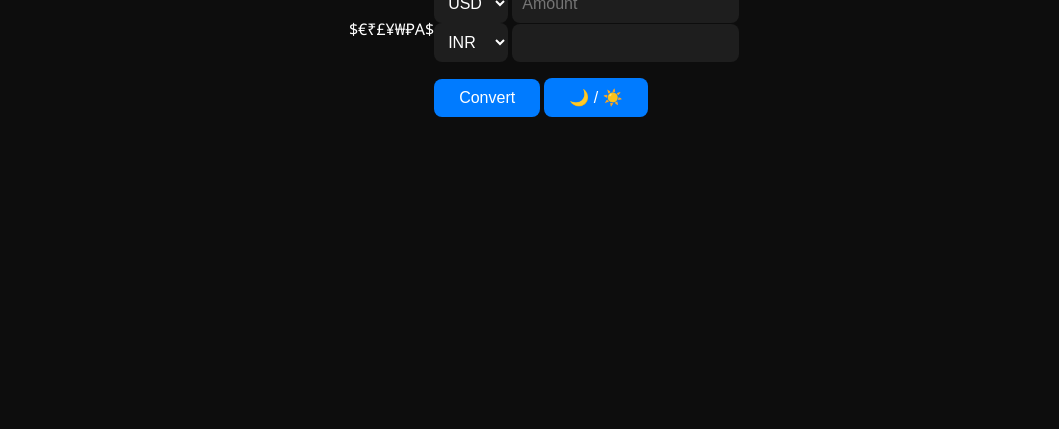
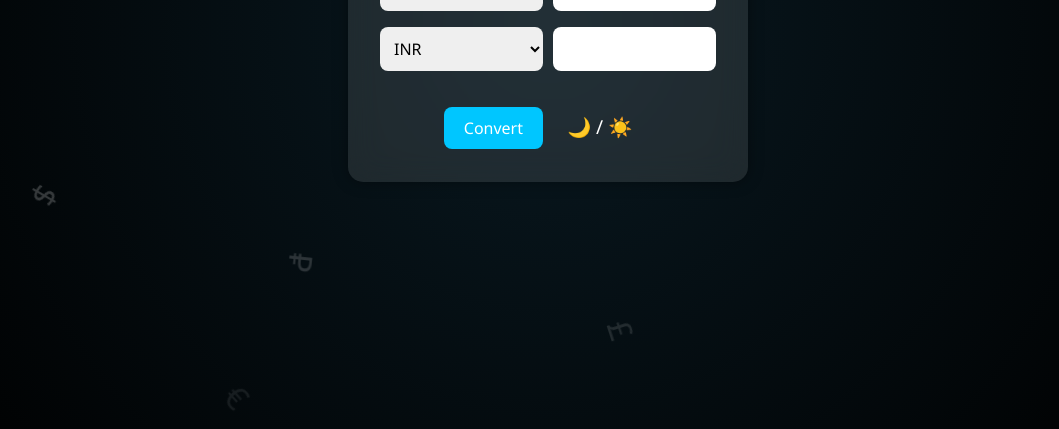
Before and after one commit to ARYAN1125/Currency-Convertor, a plain HTML site: page index.html in a window 1280 px wide. Shown: the part 371-800 px from the top of the page, without its empty margins (92-1151 px from the left). Drawn offline with Linux system fonts and the light colour scheme.

Commit message:
Update style.css

```diff
--- a/style.css
+++ b/style.css
@@ -1,111 +1,130 @@
-/* Reset & Base */
+/* Base styles */
 * {
   margin: 0;
   padding: 0;
   box-sizing: border-box;
-}
-body {
-  font-family: 'Segoe UI', sans-serif;
-  background: #0d0d0d;
-  color: #ffffff;
-  height: 100vh;
-  display: flex;
-  justify-content: center;
-  align-items: center;
-  overflow: hidden;
-  position: relative;
+  font-family: "Segoe UI", sans-serif;
 }
 
-/* Converter Box */
-.converter {
-  background: rgba(30, 30, 30, 0.9);
+body {
+  background-color: #0e0e23;
+  color: white;
+  display: flex;
+  align-items: center;
+  justify-content: center;
+  height: 100vh;
+  position: relative;
+  transition: background 0.4s ease;
+  overflow: hidden;
+}
+
+/* Light mode */
+body.light-mode {
+  background-color: #f2f2f2;
+  color: #222;
+}
+
+/* Container */
+.converter-container {
+  background-color: rgba(255, 255, 255, 0.1);
   padding: 2rem;
-  border-radius: 20px;
-  text-align: center;
-  box-shadow: 0 10px 30px rgba(0,0,0,0.6);
-  z-index: 2;
+  border-radius: 15px;
+  backdrop-filter: blur(15px);
+  box-shadow: 0 0 15px rgba(0, 0, 0, 0.4);
+  z-index: 1;
   width: 90%;
   max-width: 400px;
+  text-align: center;
 }
 
-.converter h1 {
-  margin-bottom: 1.5rem;
-  font-size: 1.8rem;
-  color: #00bfff;
+/* Inputs & selects */
+.currency-box {
+  display: flex;
+  justify-content: space-between;
+  gap: 10px;
+  margin: 1rem 0;
 }
 
-.input-group {
-  display: flex;
-  flex-wrap: wrap;
-  justify-content: center;
-  align-items: center;
-  gap: 10px;
-  margin-bottom: 1rem;
+select, input {
+  padding: 10px;
+  width: 100%;
+  border: none;
+  border-radius: 8px;
+  outline: none;
+  font-size: 1rem;
 }
 
-input,
-select {
-  padding: 10px;
+/* Button */
+button {
+  padding: 10px 20px;
+  margin-top: 10px;
   font-size: 1rem;
+  border: none;
   border-radius: 8px;
-  border: none;
-  background-color: #1e1e1e;
+  cursor: pointer;
+  background-color: #00c6ff;
   color: white;
+  transition: background 0.3s ease;
 }
 
-button {
-  margin-top: 1rem;
-  padding: 10px 25px;
-  background-color: #007bff;
-  color: white;
-  border: none;
-  border-radius: 8px;
-  font-size: 1rem;
-  cursor: pointer;
-  transition: background 0.3s ease;
-}
 button:hover {
-  background-color: #0056b3;
-}
-#result {
-  margin-top: 1.2rem;
-  font-size: 1.2rem;
-  color: #00ffcc;
+  background-color: #0091c2;
 }
 
-/* Animated Currency Symbols */
-.currency-floating span {
+.toggle-btn {
+  background: transparent;
+  margin-top: 1rem;
+  font-size: 1.2rem;
+}
+
+/* Background animation */
+.background-3d {
+  position: absolute;
+  top: 0;
+  left: 0;
+  width: 100%;
+  height: 100%;
+  overflow: hidden;
+  z-index: 0;
+  background: radial-gradient(circle at center, #091921, #000);
+}
+
+.currency-symbols span {
   position: absolute;
   font-size: 2rem;
-  color: rgba(255, 255, 255, 0.1);
-  animation: floatCurrency 20s linear infinite;
+  opacity: 0.1;
+  animation: float 15s linear infinite;
+  color: #fff;
+  pointer-events: none;
 }
-.currency-floating span:nth-child(1) { left: 10%; animation-delay: 0s; }
-.currency-floating span:nth-child(2) { left: 20%; animation-delay: 3s; }
-.currency-floating span:nth-child(3) { left: 30%; animation-delay: 5s; }
-.currency-floating span:nth-child(4) { left: 40%; animation-delay: 7s; }
-.currency-floating span:nth-child(5) { left: 50%; animation-delay: 9s; }
-.currency-floating span:nth-child(6) { left: 60%; animation-delay: 2s; }
-.currency-floating span:nth-child(7) { left: 70%; animation-delay: 4s; }
-.currency-floating span:nth-child(8) { left: 80%; animation-delay: 6s; }
-.currency-floating span:nth-child(9) { left: 90%; animation-delay: 8s; }
-.currency-floating span:nth-child(10) { left: 95%; animation-delay: 10s; }
-.currency-floating span:nth-child(11) { left: 15%; animation-delay: 12s; }
-.currency-floating span:nth-child(12) { left: 35%; animation-delay: 14s; }
-.currency-floating span:nth-child(13) { left: 65%; animation-delay: 16s; }
-.currency-floating span:nth-child(14) { left: 85%; animation-delay: 18s; }
-.currency-floating span:nth-child(15) { left: 5%; animation-delay: 20s; }
 
-@keyframes floatCurrency {
+/* Place symbols at random horizontal positions */
+.currency-symbols span:nth-child(1) { left: 10%; animation-delay: 0s; }
+.currency-symbols span:nth-child(2) { left: 25%; animation-delay: 3s; }
+.currency-symbols span:nth-child(3) { left: 40%; animation-delay: 5s; }
+.currency-symbols span:nth-child(4) { left: 55%; animation-delay: 2s; }
+.currency-symbols span:nth-child(5) { left: 70%; animation-delay: 4s; }
+.currency-symbols span:nth-child(6) { left: 85%; animation-delay: 6s; }
+.currency-symbols span:nth-child(7) { left: 30%; animation-delay: 1s; }
+.currency-symbols span:nth-child(8) { left: 60%; animation-delay: 7s; }
+
+@keyframes float {
   0% {
-    transform: translateY(100vh) rotate(0deg);
+    top: 110%;
+    transform: translateY(0) rotate(0deg);
     opacity: 0;
   }
   50% {
     opacity: 0.3;
   }
   100% {
-    transform: translateY(-100vh) rotate(720deg);
+    top: -10%;
+    transform: translateY(-100%) rotate(360deg);
     opacity: 0;
   }
 }
+
+/* Light mode symbol color */
+body.light-mode .currency-symbols span {
+  color: rgba(0, 0, 0, 0.1);
+}
```
